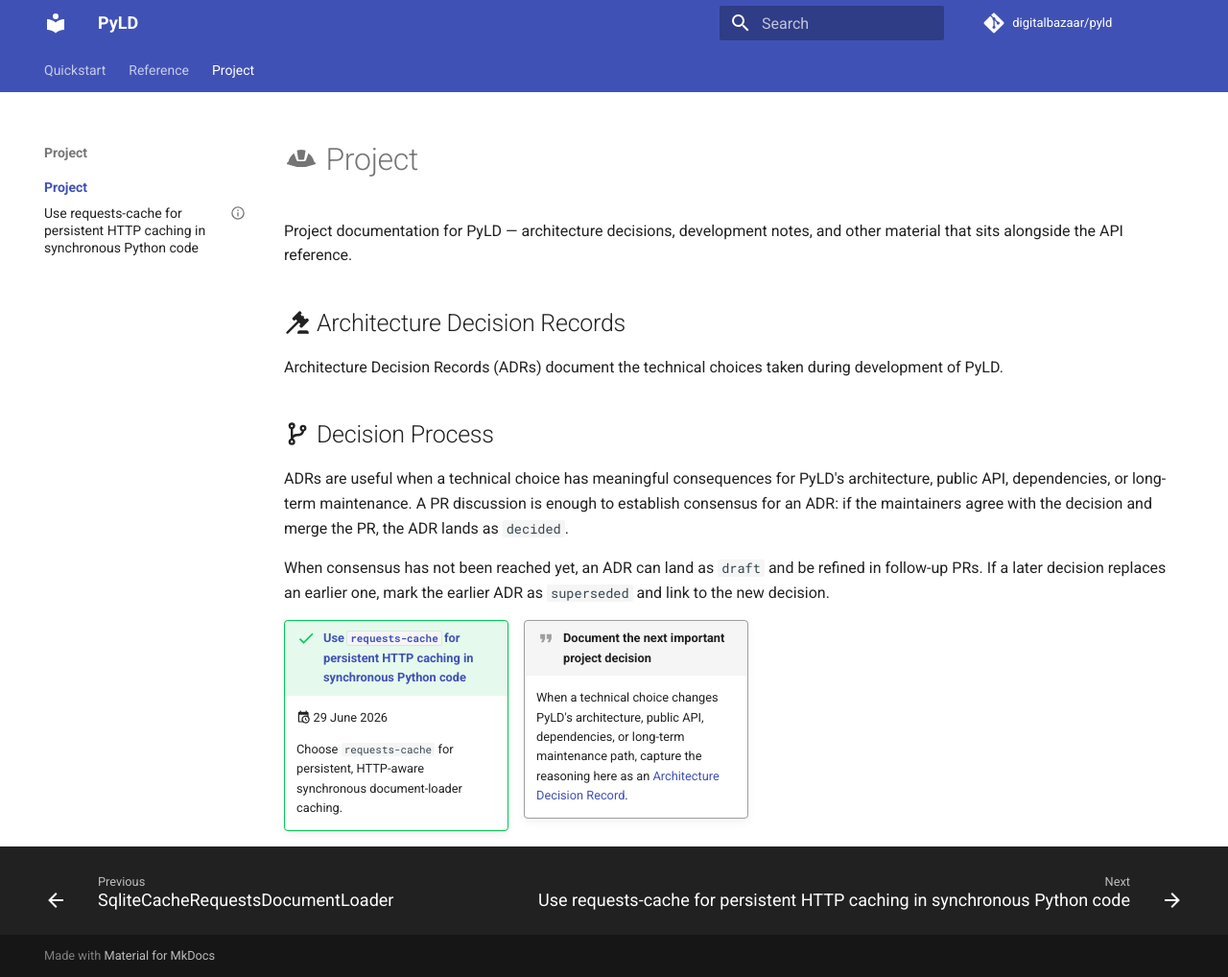
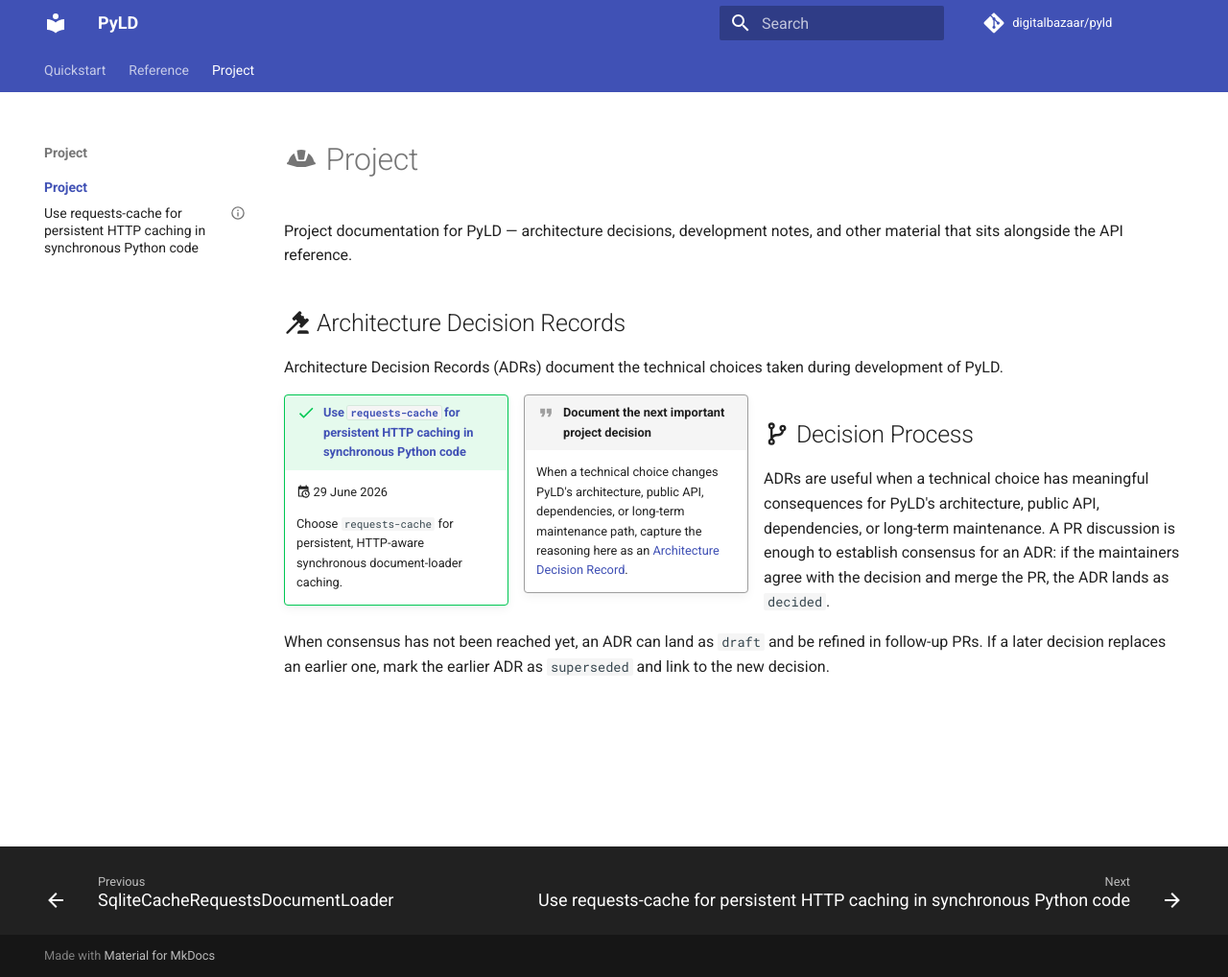
Before and after one commit to digitalbazaar/pyld, an MkDocs documentation site: the page built from docs/project/index.md, in a window 1280 px wide and 1018 px high. Shown: the whole window at 96% size. Built offline with MkDocs 1.6.1 and Material for MkDocs 9.7.7, drawn with Linux system fonts in a browser that asks for light colours; comment, search, counter and statistics services are not loaded; part of the change alters nothing that is shown.

```diff
--- a/docs/project/index.md
+++ b/docs/project/index.md
@@ -9,17 +9,6 @@ Project documentation for PyLD — architecture decisions, development notes, an
 ## :material-gavel: Architecture Decision Records
 
 Architecture Decision Records (ADRs) document the technical choices taken during development of PyLD.
-
-## :material-source-branch: Decision Process
-
-ADRs are useful when a technical choice has meaningful consequences for PyLD's
-architecture, public API, dependencies, or long-term maintenance. A PR
-discussion is enough to establish consensus for an ADR: if the maintainers agree
-with the decision and merge the PR, the ADR lands as `decided`.
-
-When consensus has not been reached yet, an ADR can land as `draft` and be
-refined in follow-up PRs. If a later decision replaces an earlier one, mark the
-earlier ADR as `superseded` and link to the new decision.
 
 <div id="adr-index" markdown>
 
@@ -35,3 +24,14 @@ earlier ADR as `superseded` and link to the new decision.
     [Architecture Decision Record](https://adr.github.io/).
 
 </div>
+
+## :material-source-branch: Decision Process
+
+ADRs are useful when a technical choice has meaningful consequences for PyLD's
+architecture, public API, dependencies, or long-term maintenance. A PR
+discussion is enough to establish consensus for an ADR: if the maintainers agree
+with the decision and merge the PR, the ADR lands as `decided`.
+
+When consensus has not been reached yet, an ADR can land as `draft` and be
+refined in follow-up PRs. If a later decision replaces an earlier one, mark the
+earlier ADR as `superseded` and link to the new decision.
```
